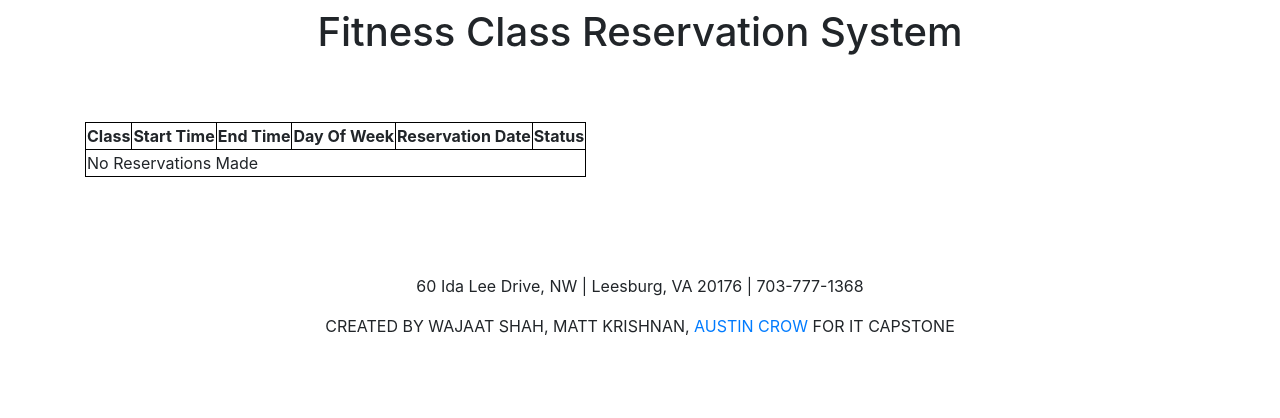
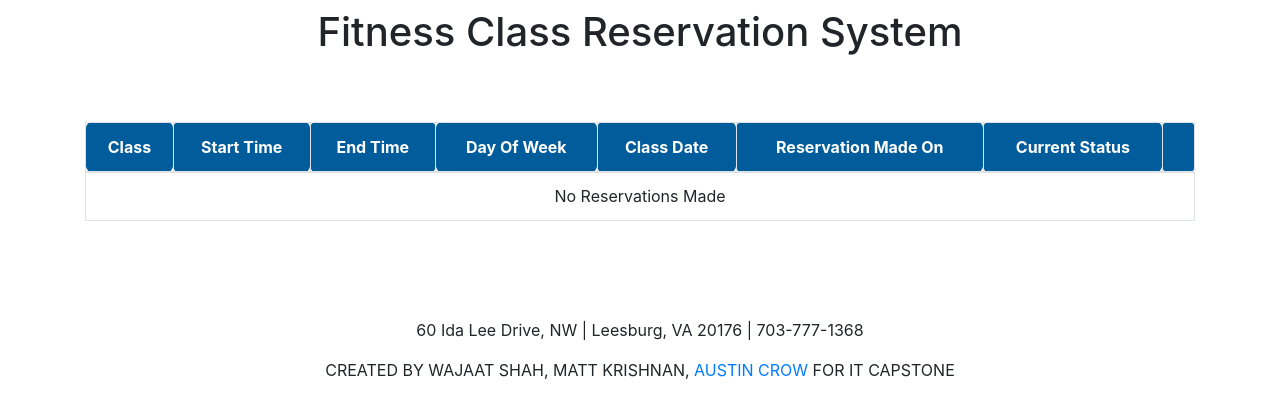
Before and after one commit to GMU-The-Dream-Team/fitnessClassReservationSystem, a Django app: page /reservations/myReservations/ in a window 1280 px wide. Shown: the part 209-627 px from the top of the page. Run offline with Django 3.2, Linux system fonts and the light colour scheme; a user stored in the database is signed in; data comes from the database, SQL or seed files in the repository; data that the repository does not hold is empty; some libraries are stand-ins or nearby versions.

Commit message:
This commit adds the myReservation.html page with most up to date code

```diff
--- a/reservations/templates/reservations/myReservations.html
+++ b/reservations/templates/reservations/myReservations.html
@@ -1,24 +1,34 @@
 {% extends 'base_layout.html' %}
 
 {% block content%}
-    <div class="MyReservations">
 
-        <table class="reserved">
-            <th>Class</th>
-            <th>Start Time</th>
-            <th>End Time</th>
-            <th>Day Of Week</th>
-            <th>Reservation Date</th>
-            <th>Status</th>
+    <div class="my-reservations-panel">
 
+        <table class="table table-bordered">
+            <thead class="thead">
+                <tr>
+                    <th scope="col">Class</th>
+                    <th scope="col">Start Time</th>
+                    <th scope="col">End Time</th>
+                    <th scope="col">Day Of Week</th>
+                    <th scope="col">Class Date</th>
+                    <th scope="col">Reservation Made On</th>
+                    <th scope="col">Current Status</th>
+                    <th scope="col"></th>
+                </tr>
+            </thead>
+            <tbody class="tbody">
+                <tr>
                     {% if reservations %}
                         {% for i in reservations %}
+                            {% with forloop.counter0 as outer_counter %}
                             <tr>
                                 <td>{{i.classReserved.className}}</td>
                                 <td>{{i.classReserved.startTime}}</td>
                                 <td>{{i.classReserved.endTime}}</td>
                                 <td>{{i.classReserved.dayOfWeek}}</td>
                                 <td>{{i.classDate}}</td>
+                                <td>{{i.reservationTimeStamp}}</td>
                                 <td>{{i.reservationStatus}}</td>
                                 <td>
                                     <form class=cancel-form action="{% url 'reservations:myReservations' %}" method="post">
@@ -28,14 +38,15 @@
                                     </form>
                                 </td>
                             </tr>
+                            {% endwith %}
                         {% endfor %}
                     {% else %}
                     <tr>
-                <td colspan="6">No Reservations Made</td>
+                        <td colspan="100%">No Reservations Made</td>
                     </tr>
                     {% endif %}
-
-
+                </tr>
+            </tbody>
         </table>
     </div>
 
```
Lines whose indentation alone changed are shown as unchanged.
